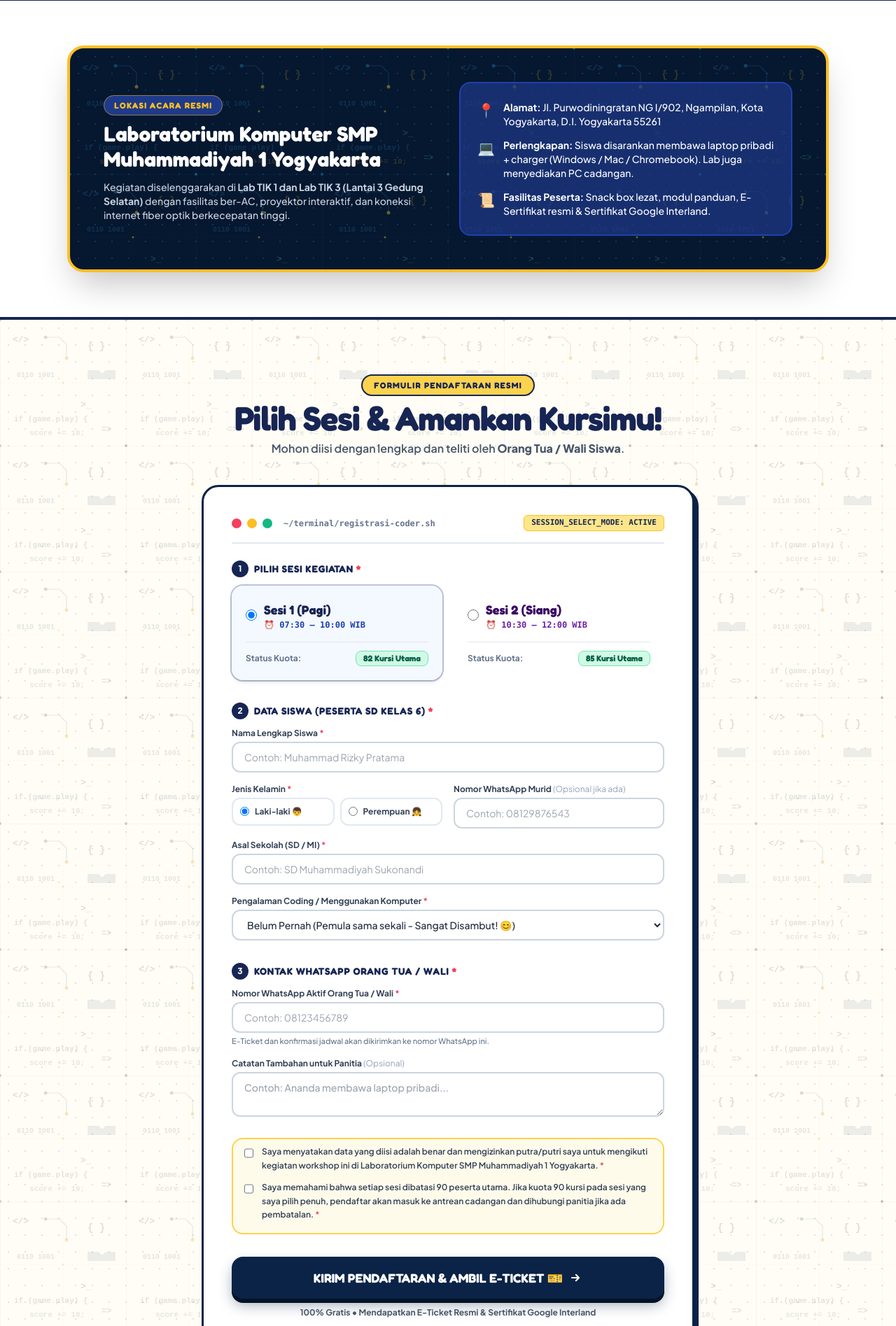
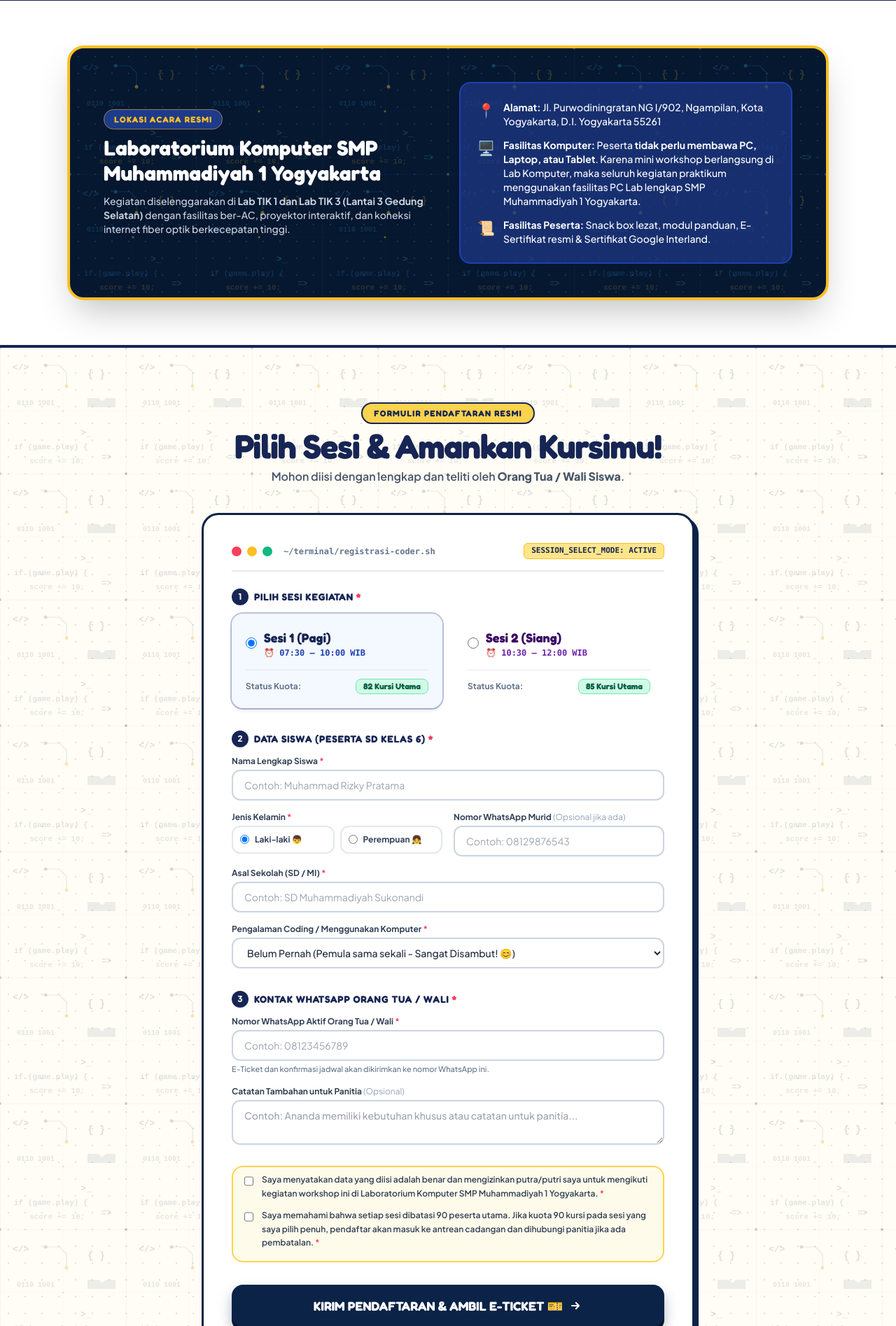
Before and after one commit to marco002-code/codingforkids, a Laravel app: page / in a window 1280 px wide. Shown: the part 3522-5417 px from the top of the page at 70% size. Run offline with Laravel 12, Linux system fonts and the light colour scheme; data comes from the database, SQL or seed files in the repository; some libraries are stand-ins or nearby versions.

Commit message:
Update equipment note: participants do not need to bring PC/Laptop/Tablet as PC Lab is provided

```diff
--- a/resources/views/landing.blade.php
+++ b/resources/views/landing.blade.php
@@ -772,8 +772,8 @@
                             <span><strong>Alamat:</strong> Jl. Purwodiningratan NG I/902, Ngampilan, Kota Yogyakarta, D.I. Yogyakarta 55261</span>
                         </div>
                         <div class="flex items-start gap-3">
-                            <span class="text-xl">💻</span>
-                            <span><strong>Perlengkapan:</strong> Siswa disarankan membawa laptop pribadi + charger (Windows / Mac / Chromebook). Lab juga menyediakan PC cadangan.</span>
+                            <span class="text-xl">🖥️</span>
+                            <span><strong>Fasilitas Komputer:</strong> Peserta <strong>tidak perlu membawa PC, Laptop, atau Tablet</strong>. Karena mini workshop berlangsung di Lab Komputer, maka seluruh kegiatan praktikum menggunakan fasilitas PC Lab lengkap SMP Muhammadiyah 1 Yogyakarta.</span>
                         </div>
                         <div class="flex items-start gap-3">
                             <span class="text-xl">📜</span>
@@ -972,7 +972,7 @@
 
                                 <div>
                                     <label class="block text-xs font-bold text-slate-700 mb-1">Catatan Tambahan untuk Panitia <span class="text-slate-400 font-normal">(Opsional)</span></label>
-                                    <textarea name="notes" rows="2" placeholder="Contoh: Ananda membawa laptop pribadi..." class="w-full px-4 py-2.5 rounded-xl border-2 border-slate-300 text-sm focus:border-blue-950 focus:ring-0 outline-none font-medium">{{ old('notes') }}</textarea>
+                                    <textarea name="notes" rows="2" placeholder="Contoh: Ananda memiliki kebutuhan khusus atau catatan untuk panitia..." class="w-full px-4 py-2.5 rounded-xl border-2 border-slate-300 text-sm focus:border-blue-950 focus:ring-0 outline-none font-medium">{{ old('notes') }}</textarea>
                                 </div>
                             </div>
                         </div>
@@ -1036,11 +1036,11 @@
 
                 <details class="group cartoon-box p-6 transition-all [&_summary::-webkit-details-marker]:hidden">
                     <summary class="flex items-center justify-between cursor-pointer font-display font-black text-slate-900 text-sm sm:text-base">
-                        <span>Apakah siswa wajib membawa laptop sendiri?</span>
+                        <span>Apakah siswa perlu membawa laptop, PC, atau tablet sendiri?</span>
                         <span class="w-7 h-7 rounded-full bg-slate-100 flex items-center justify-center text-blue-950 group-open:rotate-180 transition-transform">▾</span>
                     </summary>
                     <p class="mt-3 text-xs sm:text-sm text-slate-600 leading-relaxed font-medium">
-                        Laboratorium TIK SMP Muhammadiyah 1 Yogyakarta menyediakan perangkat komputer, namun siswa disarankan membawa laptop pribadi + charger masing-masing agar karya game dan proyek A.I. yang dibuat dapat langsung disimpan dan dilanjutkan di rumah.
+                        <strong>Tidak perlu.</strong> Peserta tidak perlu membawa PC, Laptop, maupun Tablet. Karena mini workshop diselenggarakan di Laboratorium Komputer SMP Muhammadiyah 1 Yogyakarta (Lab TIK 1 &amp; Lab TIK 3), maka seluruh kegiatan praktikum menggunakan fasilitas komputer PC yang telah disediakan secara lengkap oleh sekolah.
                     </p>
                 </details>
 
--- a/resources/views/peserta-terpilih.blade.php
+++ b/resources/views/peserta-terpilih.blade.php
@@ -278,7 +278,7 @@
                 <ul class="text-xs text-slate-700 space-y-1.5 list-disc list-inside font-medium leading-relaxed">
                     <li>Peserta wajib hadir <strong>30 menit sebelum sesi dimulai</strong> untuk registrasi ulang dan pengambilan Name Tag resmi.</li>
                     <li>Membawa <strong>E-Ticket (cetak atau tunjukkan di HP)</strong> saat tiba di Lab TIK SMP Muhammadiyah 1 Yogyakarta.</li>
-                    <li>Peserta disarankan membawa <strong>laptop pribadi + charger</strong> masing-masing (Windows / Mac / Chromebook).</li>
+                    <li>Peserta <strong>tidak perlu membawa PC, Laptop, ataupun Tablet</strong> karena mini workshop bertempat di laboratorium dan menggunakan fasilitas PC Lab lengkap.</li>
                     <li>Memakai seragam sekolah masing-masing atau pakaian bebas rapi bersepatu.</li>
                 </ul>
             </div>
--- a/resources/views/ticket.blade.php
+++ b/resources/views/ticket.blade.php
@@ -164,9 +164,9 @@
                         <span class="w-5 text-center">📍</span>
                         <span><strong>Lokasi Acara:</strong> {{ $eventLocation }}</span>
                     </div>
-                    <div class="flex items-center gap-2">
-                        <span class="w-5 text-center">💻</span>
-                        <span><strong>Perlengkapan:</strong> Membawa laptop pribadi + charger (Windows / Mac / Chromebook).</span>
+                    <div class="flex items-start gap-2 text-emerald-900 bg-emerald-50 p-3 rounded-xl border border-emerald-200">
+                        <span class="w-5 text-center text-base shrink-0">🖥️</span>
+                        <span><strong>Catatan Komputer:</strong> Peserta <strong>tidak perlu membawa PC, Laptop, atau Tablet</strong>. Seluruh praktikum mini workshop dilaksanakan di Lab Komputer menggunakan fasilitas PC Lab lengkap SMP Muhammadiyah 1 Yogyakarta.</span>
                     </div>
                 </div>
 
```
